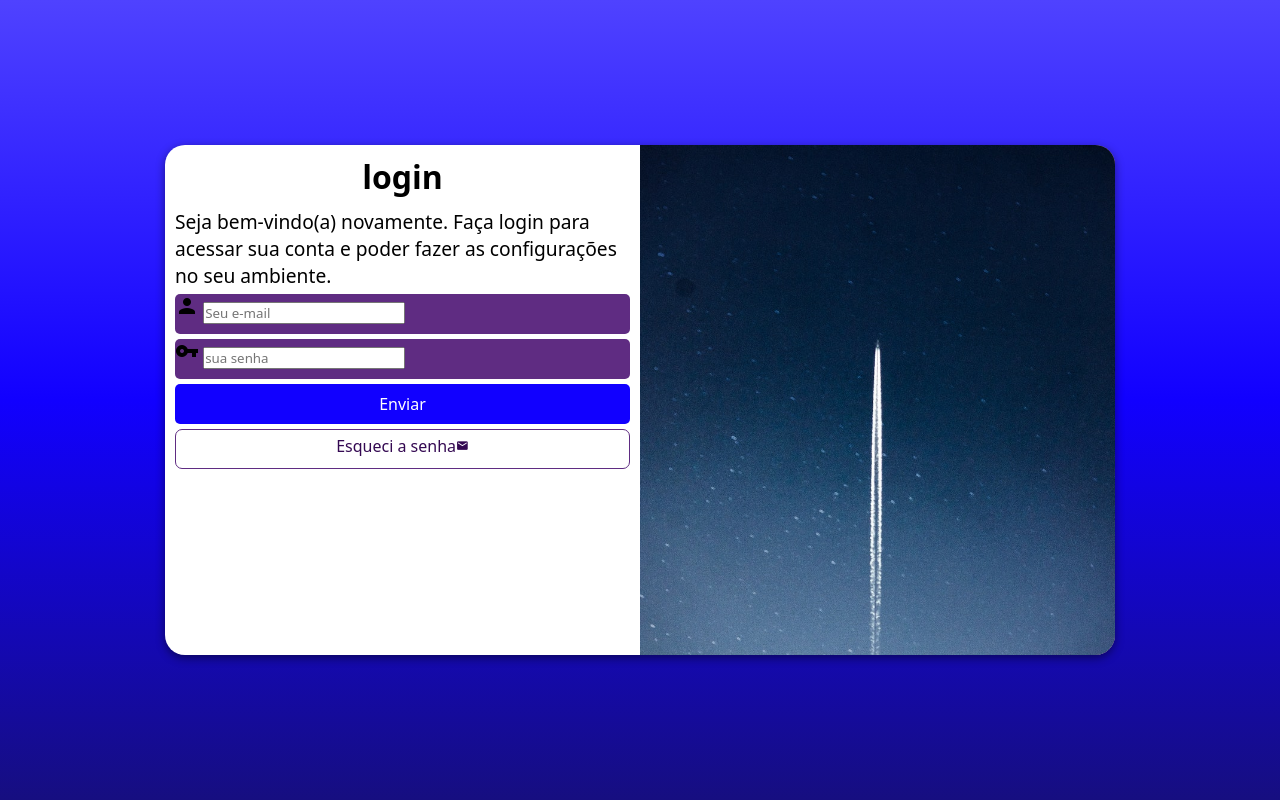
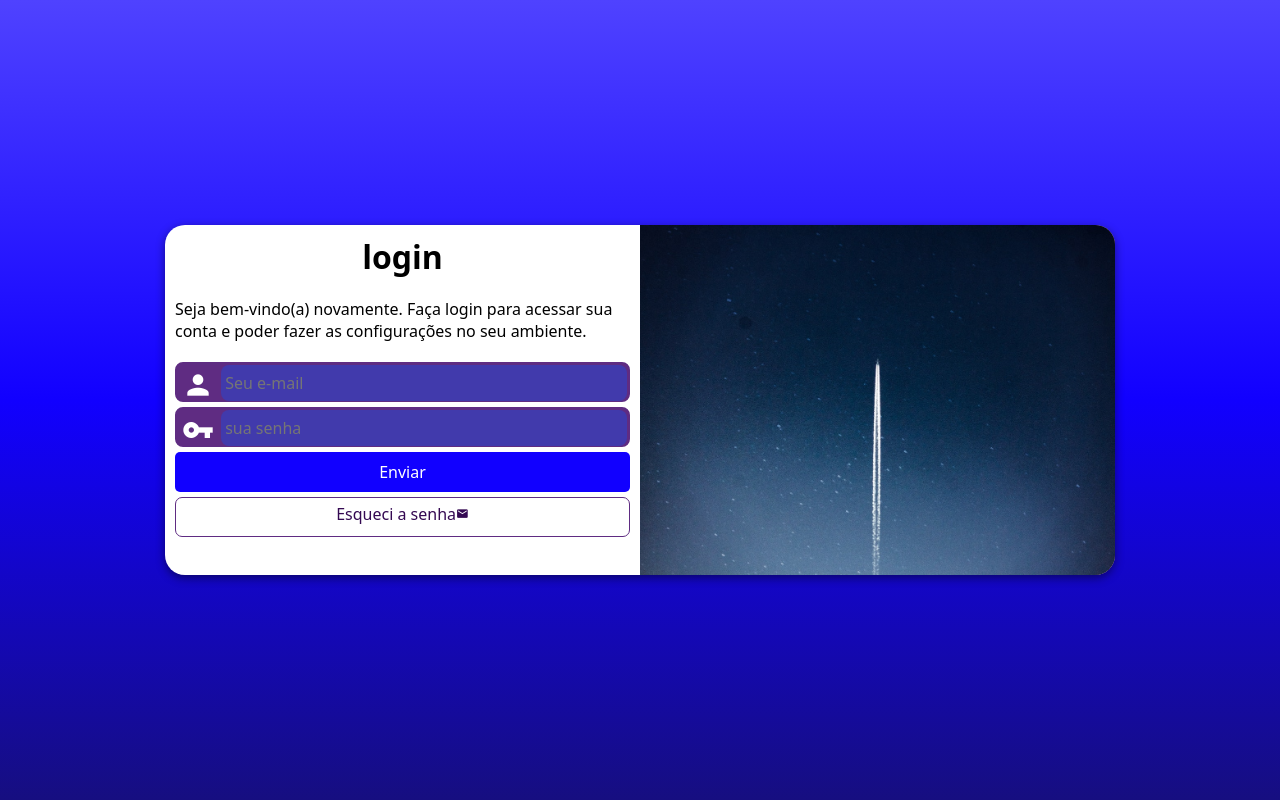
Before and after one commit to lJG3NIUS/projeto-login, a plain HTML site: page index.html in a window 1280 px wide. Drawn offline with Linux system fonts and the light colour scheme.

Commit message:
form feito

```diff
--- a/estilos/media-queries.css
+++ b/estilos/media-queries.css
@@ -28,6 +28,7 @@ box-sizing = border-box = a borda faça parte da conta de largura
 
     section#login{
         width: 80vw;
+        height: 280px;
     }
 
     section#login > div#imagem{
@@ -51,6 +52,7 @@ box-sizing = border-box = a borda faça parte da conta de largura
 
     section#login{
         width: 950px;
+        height: 350px;
     }
 
     section#login > div#imagem{
@@ -69,6 +71,7 @@ box-sizing = border-box = a borda faça parte da conta de largura
     }
 
     div#formulario > p{
-        font-size: 1.2em;
+        font-size: 1em;
+        margin: 20px 0px;
     }
 }
--- a/estilos/style.css
+++ b/estilos/style.css
@@ -35,7 +35,6 @@ section#login{
     position: absolute;
     left: 50%;
     top:50%;
-    transform: translate(-50%,-50%);
     overflow: hidden; /*tudo o que estiver fora da borda fica escondido*/
 
     width: 250px;
@@ -43,6 +42,8 @@ section#login{
     background-color: white;
     border-radius: 20px;
     box-shadow: 0px 3px 10px rgba(0, 0, 0, 0.479);
+
+    transform: translate(-50%,-50%);
     transition: width 0.1s,height 0.1s;
     transition-timing-function: ease;  /*transição suave */
 }
@@ -111,7 +112,8 @@ form > a.botao > span{
 
 form > div.campo{
     background-color: #5f2c82;
-    border-radius: 5px;
+    border: 2px solid #5f2c82;
+    border-radius: 8px;
     margin: 5px 0px;
     height: 40px;
     display: block;
@@ -121,3 +123,30 @@ form > div.campo{
 div.campo > label{
     display: none;
 }
+
+div.campo > span{
+    color: white;
+
+    font-size: 2em;
+    width: 40px;
+    padding: 5px;
+}
+
+div.campo > input{
+    height: 100%;
+    background-color: #413aac;
+    border: none;
+    border-radius: 8px;
+
+    width: calc(100% - 45px);
+    font-size: 1em;
+    padding: 4px;
+    transform: translateY(-12px);
+
+}
+
+/* focus within = ganhar foco,quando clicar a caixa q ta com foco fica branca*/
+
+div.campo > input:focus-within{
+    background-color: white;
+}
```
